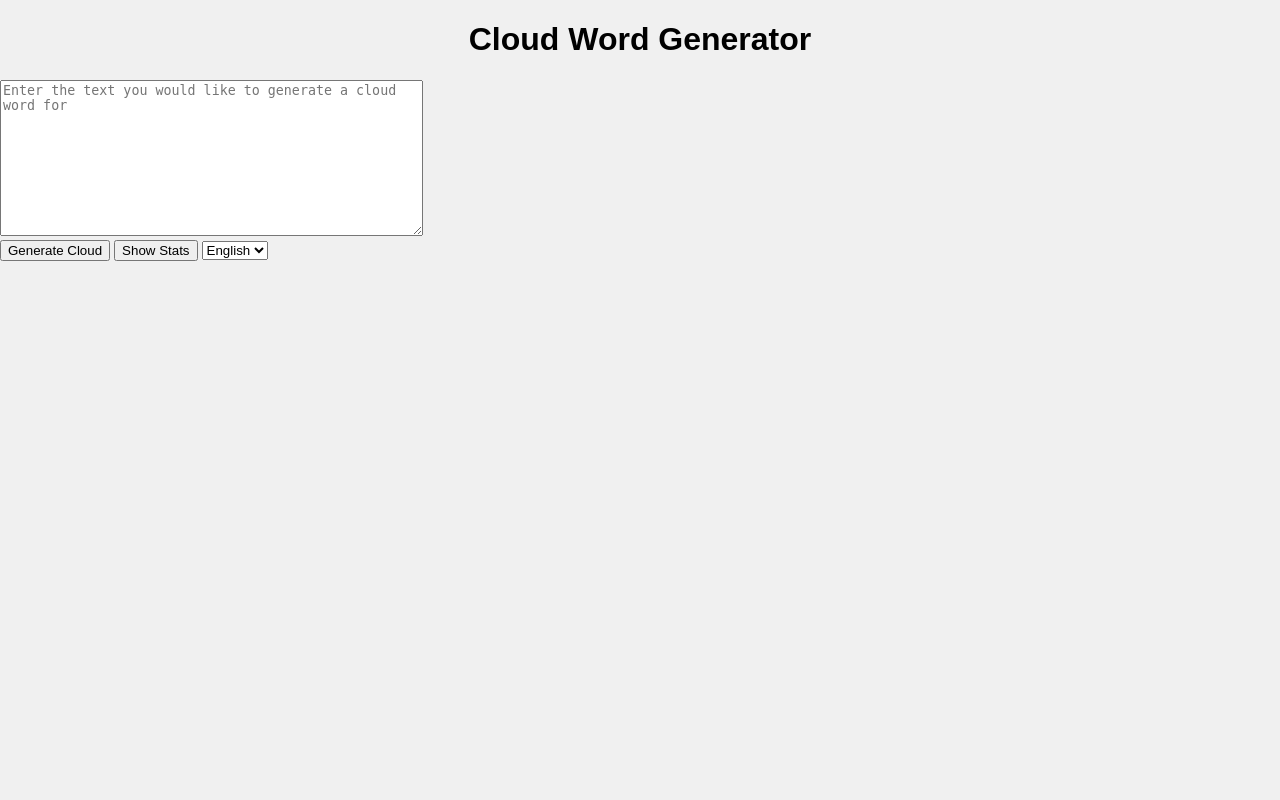
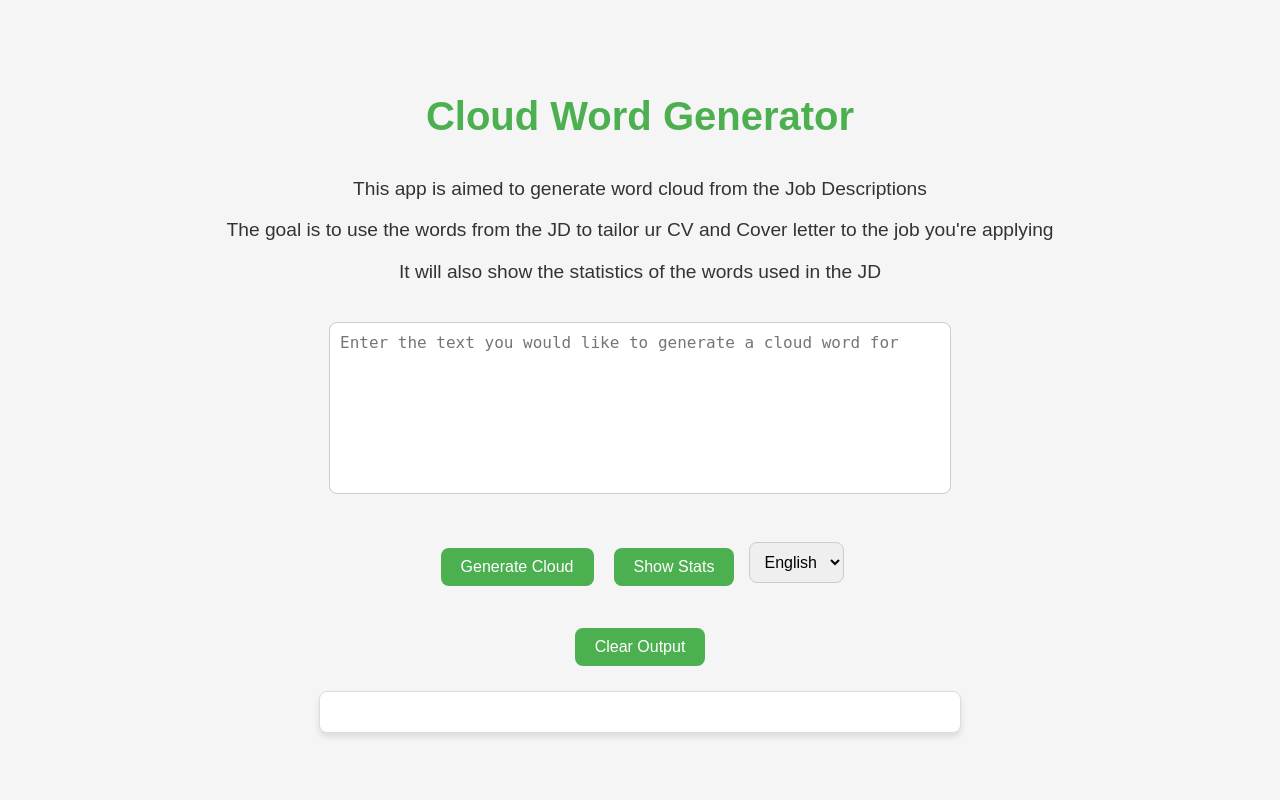
Before and after one commit to Parpaing777/word-cloud-project, a Flask app: page / in a window 1280 px wide. Run offline with Flask 3, Linux system fonts and the light colour scheme.

Commit message:
Update CSS,HTML,APP

```diff
--- a/app.py
+++ b/app.py
@@ -32,7 +32,7 @@ def tokenize(text):
     """
     This function takes the text input and tokenizes it.
     """
-    tokens = nltk.word_tokenize(text)
+    tokens = word_tokenize(text)
     return tokens
 
 def cleanText(text, lng="en"):
--- a/static/style.css
+++ b/static/style.css
@@ -1,22 +1,96 @@
-/* Style sheet for the index page */
-
-
-head {
-    background-color: #f0f0f0;
+/* General reset */
+body {
     margin: 0;
     padding: 0;
-
-}
-
-h1 {
-    color: #000000;
-    font-family: 'Arial', sans-serif;
-    font-size: 2em;
+    font-family: Arial, sans-serif;
+    background-color: #f5f5f5;
+    color: #333;
+    display: flex;
+    justify-content: center;
+    align-items: center;
+    height: 100vh; /* Full screen height */
+    flex-direction: column; /* Stack items vertically */
     text-align: center;
 }
 
-body {
-    background-color: #f0f0f0;
-    margin: 0;
-    padding: 0;
+/* Page title */
+h1 {
+    font-size: 2.5rem;
+    margin-bottom: 20px;
+    color: #4CAF50; /* A nice green */
 }
+
+/* Text area styling */
+textarea {
+    width: 80%;
+    max-width: 600px;
+    height: 150px;
+    padding: 10px;
+    border: 1px solid #ccc;
+    border-radius: 8px;
+    font-size: 1rem;
+    margin-bottom: 20px;
+    resize: none; /* Prevent resizing */
+}
+
+/* Buttons styling */
+button {
+    background-color: #4CAF50; /* Green background */
+    color: white;
+    border: none;
+    border-radius: 8px;
+    padding: 10px 20px;
+    font-size: 1rem;
+    cursor: pointer;
+    margin: 5px;
+    transition: background-color 0.3s ease;
+}
+
+button:hover {
+    background-color: #45a049; /* Darker green on hover */
+}
+
+/* Dropdown styling */
+select {
+    padding: 10px;
+    font-size: 1rem;
+    border-radius: 8px;
+    border: 1px solid #ccc;
+    margin-top: 10px;
+    margin-bottom: 20px;
+    cursor: pointer;
+}
+
+/* Output container */
+#output {
+    width: 80%;
+    max-width: 600px;
+    margin-top: 20px;
+    text-align: left;
+    background-color: white;
+    border: 1px solid #ddd;
+    border-radius: 8px;
+    padding: 20px;
+    box-shadow: 0 4px 6px rgba(0, 0, 0, 0.1);
+}
+
+/* Container for Generate, Stats and Dropdown */
+.btn-grp {
+    display: flex;
+    justify-content: center;
+    align-items: center;
+    gap: 10px;
+    margin-bottom: 20px;
+}
+
+/* Clear button container */
+.clear-contain {
+    text-align: center;
+}
+
+/* intro text styling */
+.intro {
+    font-size: 1.2rem;
+    margin-bottom: 20px;
+    gap: 10px;
+}
--- a/templates/index.html
+++ b/templates/index.html
@@ -15,14 +15,25 @@
 <!-- Body of the page -->
 <body>
     <h1>Cloud Word Generator</h1>
+    <div class = "intro">
+        <p>This app is aimed to generate word cloud from the Job Descriptions</p>
+        <p>The goal is to use the words from the JD to tailor ur CV and Cover letter to the job you're applying</p>
+        <p>It will also show the statistics of the words used in the JD</p>
+    </div>
     <textarea id="input-text" rows="10" cols="50" placeholder="Enter the text you would like to generate a cloud word for"></textarea>
     <br>
+    <div class="btn-grp">
         <button id="Generate" onclick="generateCloud()">Generate Cloud</button>
         <button id="Stats" onclick="showStats()">Show Stats</button>
         <select id="lng">
             <option value = "en">English</option>
             <option value = "fr">French</option>
         </select>
+    </div>
+    <div class="clear-contain">
+        <button id="Clear" onclick="document.getElementById('output').innerHTML = ''">Clear Output</button>
+    </div>
+
     <div id="output"></div>
 
     <!-- Javascript code for calling the python functions -->
```
Lines whose indentation alone changed are shown as unchanged.
